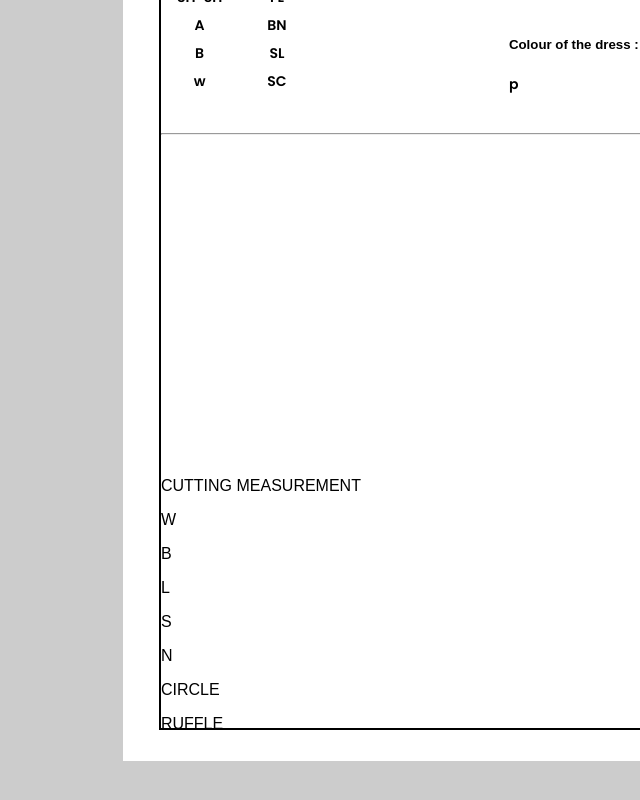
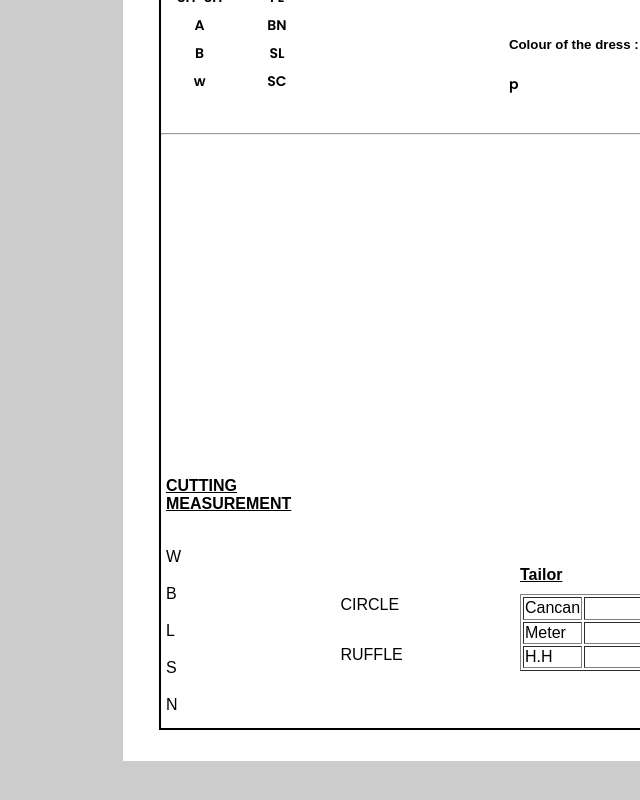
Before and after one commit to Praw47/Showmyz-Reports, a React (Vite) app: page / in a window 1280 px wide. Shown: the part 1570-2370 px from the top of the page, without its empty margins (640-1280 px from the left). Built offline with nearby package versions, Linux system fonts and the light colour scheme.

Commit message:
Update dev.scss

```diff
--- a/src/sass/dev.scss
+++ b/src/sass/dev.scss
@@ -15,6 +15,10 @@ body {
     align-items: center;
     justify-content: start;
     flex-direction: column;
+}
+.topdateConfirm{
+    position: absolute;
+    top: -25px;
 }
 .container {
   width: 210mm;
@@ -393,13 +397,77 @@ span{
     .bottomSecPage{
         width: 100%;
         height: 40%;
-        form{
-            width: 70%;
-            table tr{
-                width: 200px;
-                td{
-                    width: 500px;
-                }
+        display: flex;
+        align-items: center;
+        justify-content: space-between;
+        flex-direction: row;
+        .botPageFir{
+            width: 25%;
+            height: 100%;
+            display: flex;
+            align-items: start;
+            flex-direction: column;
+            .cutClass{
+                font-weight: 700;
+                margin-bottom: 50px;
+                text-decoration: underline;
+            }
+            p{
+                margin-left: 5px;
+                height: 5px;
+                text-align: left;
+            }
+        }
+        .botPageSec{
+            width: 25%;
+            height: 100%;
+            display: flex;
+            align-items: start;
+            justify-content: center;
+            flex-direction: column;
+            .btoRuffle{
+                margin-bottom: 100px;
+            }
+        }
+        .botPageThr{
+            width: 25%;
+            height: 100%;
+            display: flex;
+            align-items: start;
+            justify-content: center;
+            flex-direction: column;
+            align-content: center;
+            p{
+                position: relative;
+                top: 0;
+                left: 0;
+                margin-right: 100px;
+                margin-bottom: 210px;
+                word-wrap: normal;
+                text-decoration: underline;
+                font-weight: 700;
+            }
+            form{
+                position: absolute;
+                margin-bottom: 80px;
+                margin-right: 80px;
+            }
+        }
+        .botPageFour{
+            width: 25%;
+            height: 100%;
+            display: flex;
+            align-items: start;
+            flex-direction: column;
+            .cutClass{
+                font-weight: 700;
+                margin-bottom: 50px;
+                text-decoration: underline;
+            }
+            p{
+                margin-left: 5px;
+                height: 5px;
+                text-align: left;
             }
         }
     }
```
